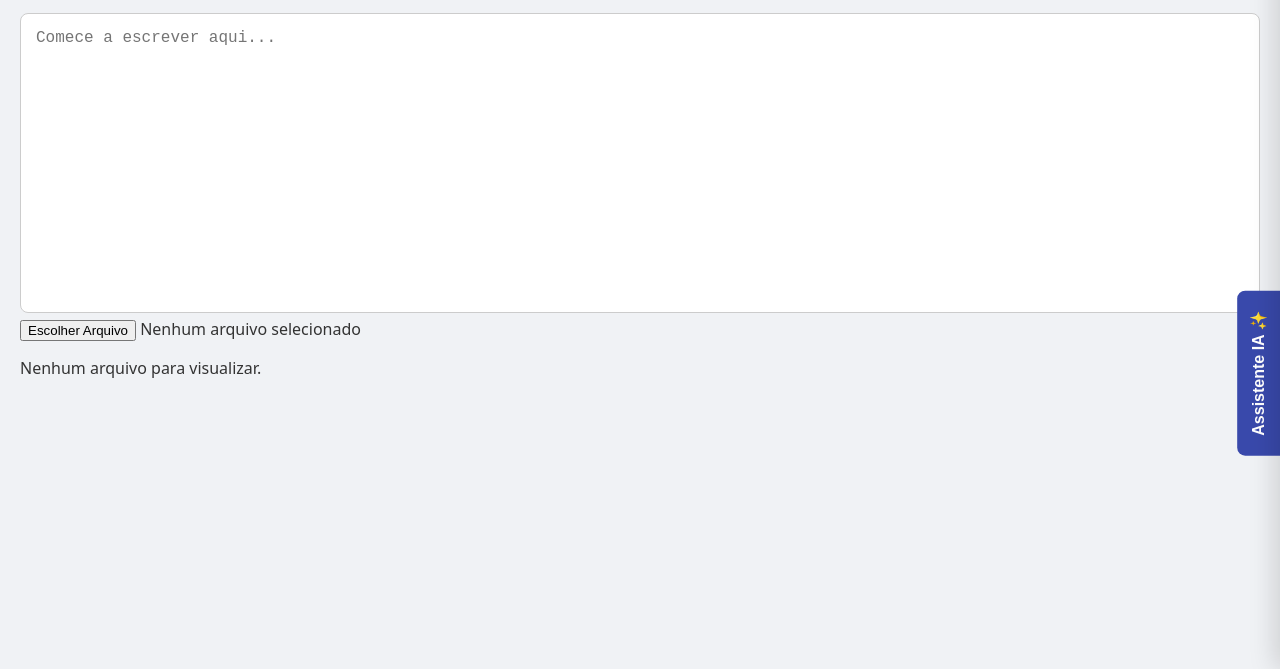
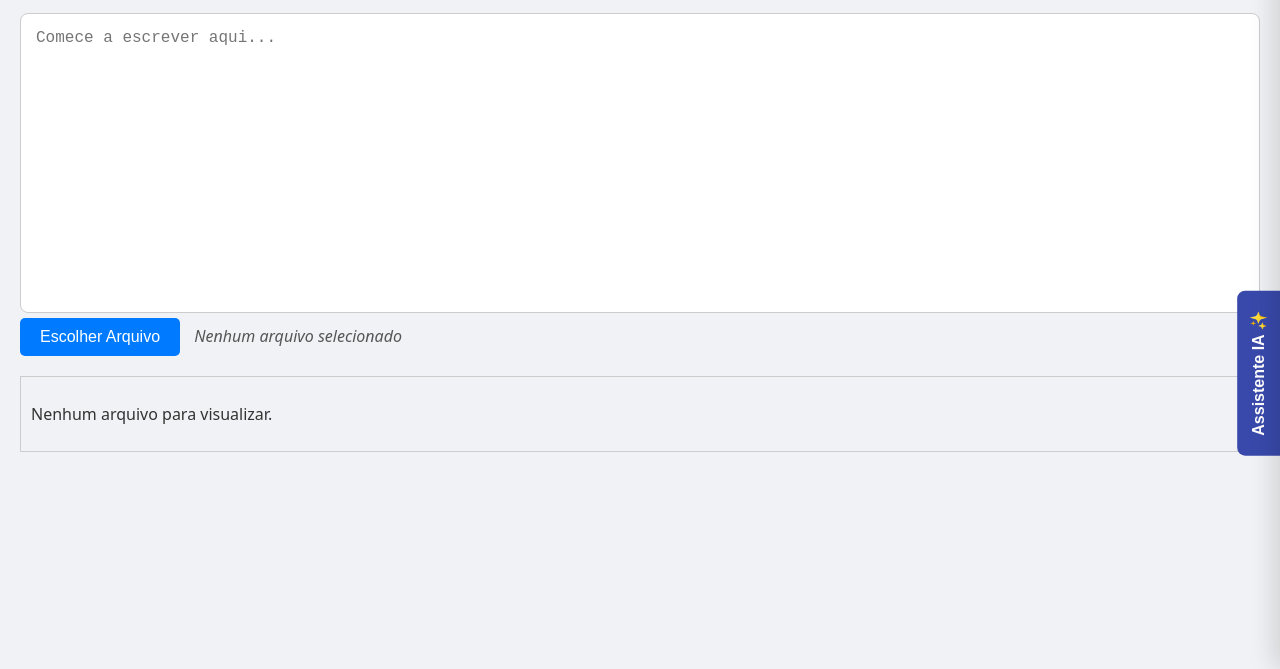
Before and after one commit to CoelhoGoes/Meu-dIArio, a plain HTML site: page index.html in a window 1280 px wide. Shown: the part 131-800 px from the top of the page. Drawn offline with Linux system fonts and the light colour scheme.

Commit message:
estilização do botão "importar arquivos" adicionada ao style.css

```diff
--- a/style.css
+++ b/style.css
@@ -137,3 +137,30 @@ h1 {
 .submit-button:hover {
     background-color: #2e7d32;
 }
+
+
+.upload-btn {
+    padding: 10px 20px;
+    background-color: #007bff;
+    color: white;
+    border: none;
+    border-radius: 5px;
+    cursor: pointer;
+    font-size: 16px;
+}
+
+.upload-btn:hover {
+    background-color: #0056b3;
+}
+
+#fileName {
+    margin-left: 10px;
+    font-style: italic;
+    color: #555;
+}
+
+#previewArea{
+    margin-top:20px;
+    border:1px solid #ccc;
+    padding:10px;
+}
```
